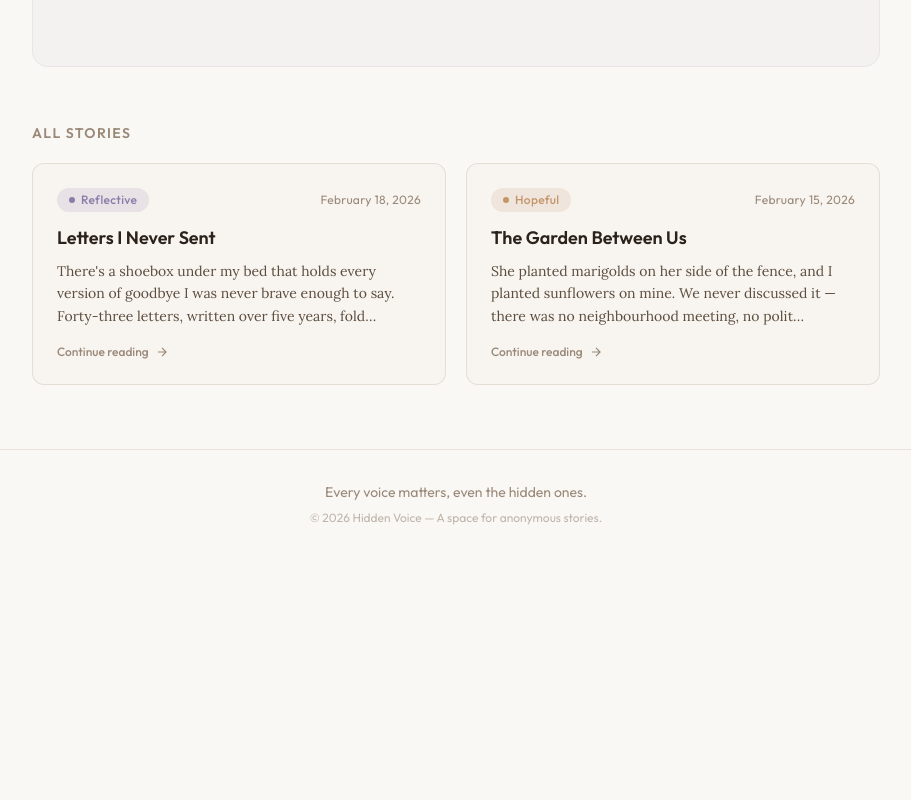
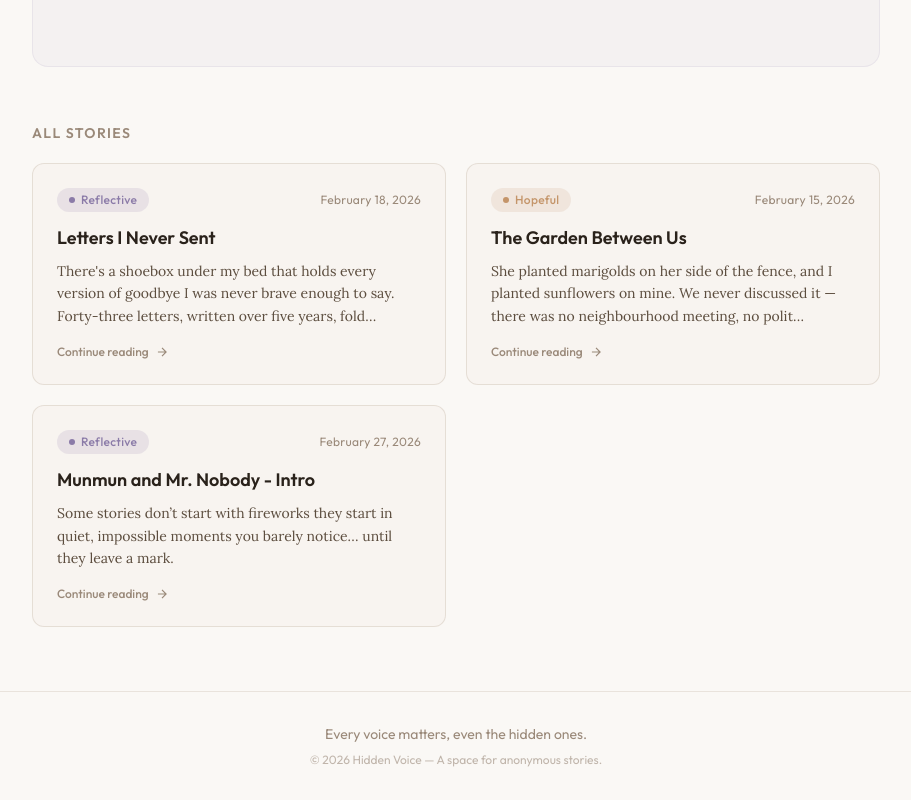
Before and after one commit to iam-neo/Hidden-Voice, a React (Vite) app: page / in a window 1280 px wide. Shown: the part 616-1416 px from the top of the page, without its empty margins (184-1095 px from the left). Before the commit the page ends 1174 px from the top, so only its background shows below. Built offline with nearby package versions, Linux system fonts and the light colour scheme.

Commit message:
feat: add Munmun and Mr. Nobody Intro story

```diff
--- a/src/data/storiesData.js
+++ b/src/data/storiesData.js
@@ -104,6 +104,20 @@ Some people come into your life with words. Others come with rain boots, Chopin,
 
 The lavender bloomed in August. It smelled like trust.`,
     },
+    {
+        id: 4,
+        slug: "munmun-and-mr-nobody-intro",
+        title: "Munmun and Mr. Nobody - Intro",
+        mood: "reflective",
+        date: "2026-02-27",
+        series: "Munmun & Mr. Nobody",
+        excerpt: "Some stories don’t start with fireworks they start in quiet, impossible moments you barely notice… until they leave a mark.",
+        content: `Some stories don’t start with fireworks they start in quiet, impossible moments you barely notice… until they leave a mark. This is one of those stories. The names are changed, but everything else is real.
+
+Every glance, every word left unsaid, every sleepless night filled with questions and what-ifs this is the truth of Munmun and Mr. Nobody. You’ll see their first meetings, their awkward smiles, their unspoken fears, and the small, stolen moments that made life feel brighter… and then darker.
+
+Told by Mr. Nobody himself, this is a story of love, longing, suspense, and heartbreak the kind that makes you ache, the kind that doesn’t let go, even when people walk away and become strangers again.`
+    },
 ];
 
 export default stories;
```
